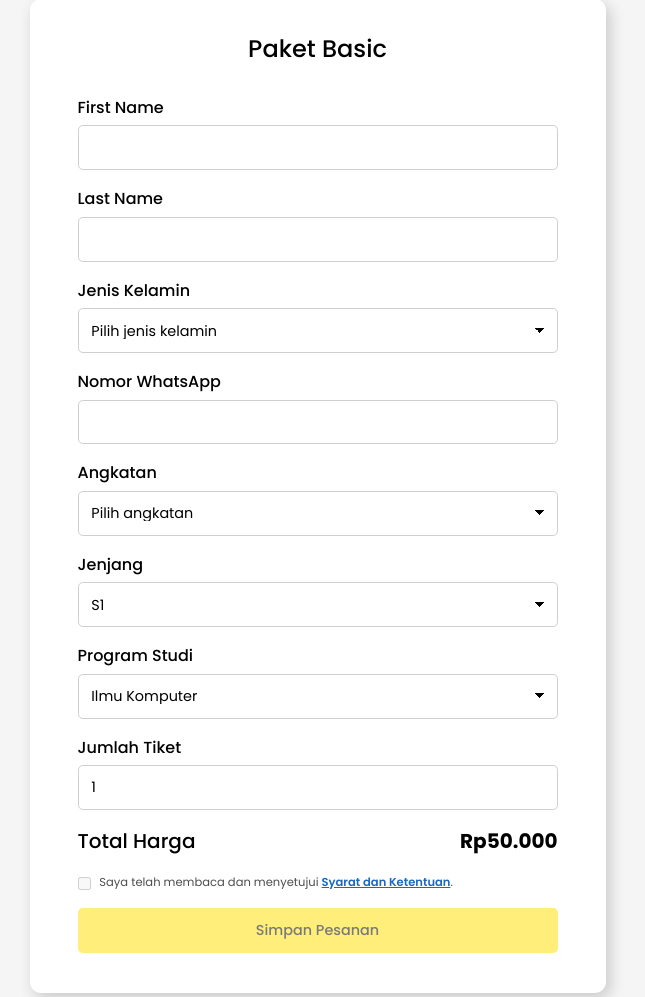
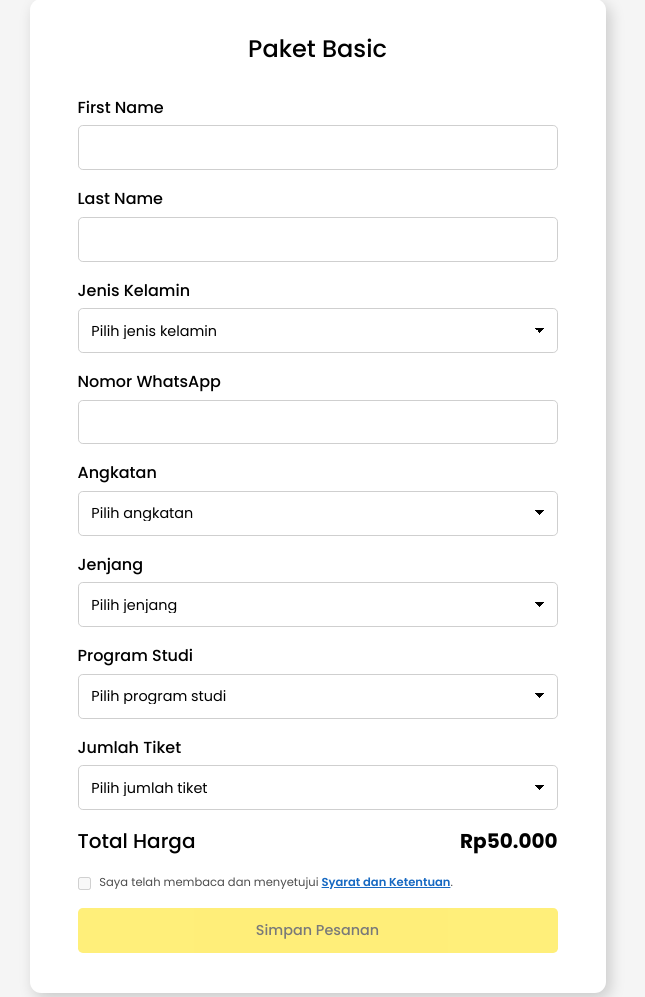
Before and after one commit to HaikalMuzaki/Fun-Walk, a Django app: page /checkout/tiket-saja/ in a window 1280 px wide. Shown: the part 89-1086 px from the top of the page, without its empty margins (315-960 px from the left). Run offline with Django 5.2, Linux system fonts and the light colour scheme; the visitor is signed in with stand-in values (Sample User, id 1).

Commit message:
fix form

```diff
--- a/registration/templates/registration/checkout-non-paket.html
+++ b/registration/templates/registration/checkout-non-paket.html
@@ -103,7 +103,10 @@
       <label for="id_degree_level">
        Jenjang
       </label>
-      <select id="id_degree_level" name="degree_level">
+      <select id="id_degree_level" name="degree_level" required="">
+       <option disabled="" selected="" value="">
+        Pilih jenjang
+       </option>
        <option value="S1">
         S1
        </option>
@@ -119,7 +122,10 @@
       <label for="id_study_program">
        Program Studi
       </label>
-      <select id="id_study_program" name="study_program">
+      <select id="id_study_program" name="study_program" required="">
+       <option disabled="" selected="" value="">
+        Pilih program studi
+       </option>
        <option value="ILMU_KOMPUTER">
         Ilmu Komputer
        </option>
@@ -138,7 +144,16 @@
       <label for="id_ticket_quantity">
        Jumlah Tiket
       </label>
-      <input id="id_ticket_quantity" min="1" name="ticket_quantity" required="" type="number" value="1"/>
+      <select id="id_ticket_quantity" name="ticket_quantity" required="">
+       <option disabled="" selected="" value="">
+        Pilih jumlah tiket
+       </option>
+       <option value="1">1</option>
+       <option value="2">2</option>
+       <option value="3">3</option>
+       <option value="4">4</option>
+       <option value="5">5</option>
+      </select>
      </div>
      <div class="checkout-total">
       <span>
--- a/registration/views.py
+++ b/registration/views.py
@@ -405,11 +405,15 @@ def _create_checkout_transaction(request, package_type, *, cohort_year_override=
     )
     degree_level = _parse_degree_level(request.POST.get('degree_level'))
     study_program = _parse_study_program(request.POST.get('study_program'))
+    quantity_value = (request.POST.get('ticket_quantity') or '').strip()
+    if not quantity_value:
+        raise ValueError('Jumlah tiket wajib dipilih.')
     try:
-        quantity = int(request.POST.get('ticket_quantity') or 1)
+        quantity = int(quantity_value)
     except (TypeError, ValueError):
         raise ValueError('Jumlah tiket tidak valid.')
-    quantity = max(1, min(5, quantity))
+    if not 1 <= quantity <= 5:
+        raise ValueError('Jumlah tiket harus antara 1 dan 5.')
 
     if request.POST.get('accept_terms') != 'on':
         raise ValueError('Anda wajib menyetujui syarat dan ketentuan peserta.')
```
Also changed, not shown: registration/templates/registration/checkout-alumni.html (+13 -4 lines), registration/templates/registration/checkout-mahasiswa.html (+7 -4 lines).
